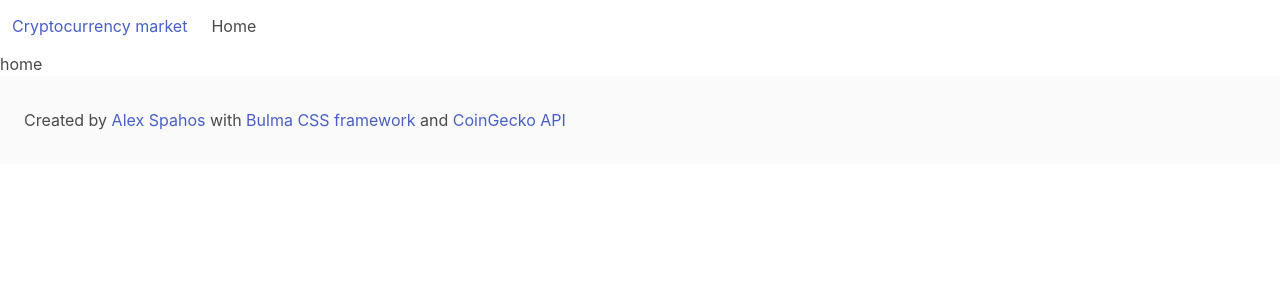
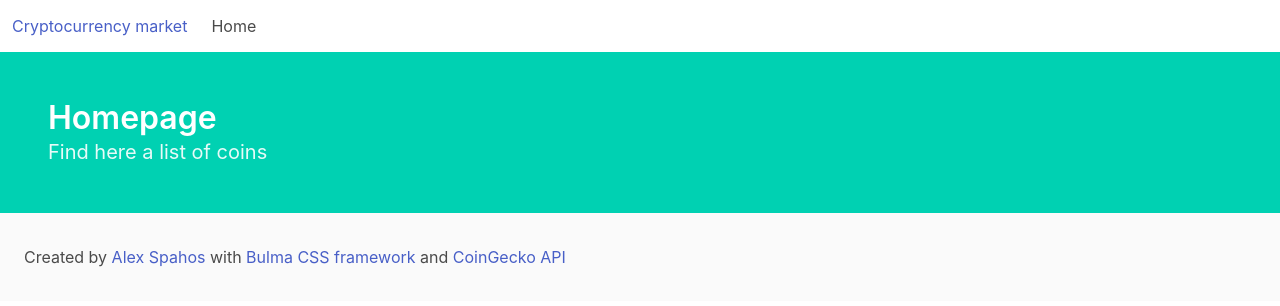
Before and after one commit to alexspahos/cryptocurrency-market, a React (Create React App) app: page / in a window 1280 px wide. Shown: the top 306 px of the page. Built offline with nearby package versions, Linux system fonts and the light colour scheme.

Commit message:
basic routing and hero component

```diff
--- a/src/App.tsx
+++ b/src/App.tsx
@@ -1,29 +1,26 @@
 import React from 'react';
 import 'bulma/css/bulma.min.css';
 import './App.css';
-import { BrowserRouter as Router, Route } from 'react-router-dom';
+import { BrowserRouter as Router, Route, Switch } from 'react-router-dom';
 import { Nav } from './components/Nav';
 import { Footer } from './components/Footer';
+import { Home } from './pages/Home';
+import { Coin } from './pages/Coin';
 
 function App() {
     return (
         <div className="App">
             <Router>
                 <Nav/>
-                <Route path="/" component={Home} />
-                <Route path="/about" component={About} />
+                <Switch>
+                    <Route exact path="/" component = { Home } />
+                    <Route path="/home" component = { Home } />
+                    <Route path="/coin" component = { Coin } />
+                </Switch>
                 <Footer/>
             </Router>
         </div>
     );
 }
 
-function Home() {
-    return <>home</>;
-}
-
-function About() {
-    return <>about</>;
-}
-
 export default App;
--- /dev/null
+++ b/src/components/Hero.tsx
@@ -0,0 +1,23 @@
+import React from 'react';
+
+interface IHeroProps {
+    title?: string;
+    subtitle?: string;
+}
+
+export class Hero extends React.Component<IHeroProps> {
+    render() {
+        return (
+            <section className="hero is-primary">
+                <div className="hero-body">
+                    <h1 className="title">
+                        { this.props.title }
+                    </h1>
+                    <h2 className="subtitle">
+                        { this.props.subtitle }
+                    </h2>
+                </div>
+            </section>
+        );
+    }
+}
--- /dev/null
+++ b/src/pages/Coin.tsx
@@ -0,0 +1,3 @@
+export const Coin = () => (
+    <h1>Coin page</h1>
+);
--- /dev/null
+++ b/src/pages/Home.tsx
@@ -0,0 +1,10 @@
+import React from 'react';
+import { Hero } from '../components/Hero';
+
+export class Home extends React.Component {
+    render() {
+        return (
+            <Hero title="Homepage" subtitle="Find here a list of coins"></Hero>
+        );
+    };
+}
```
